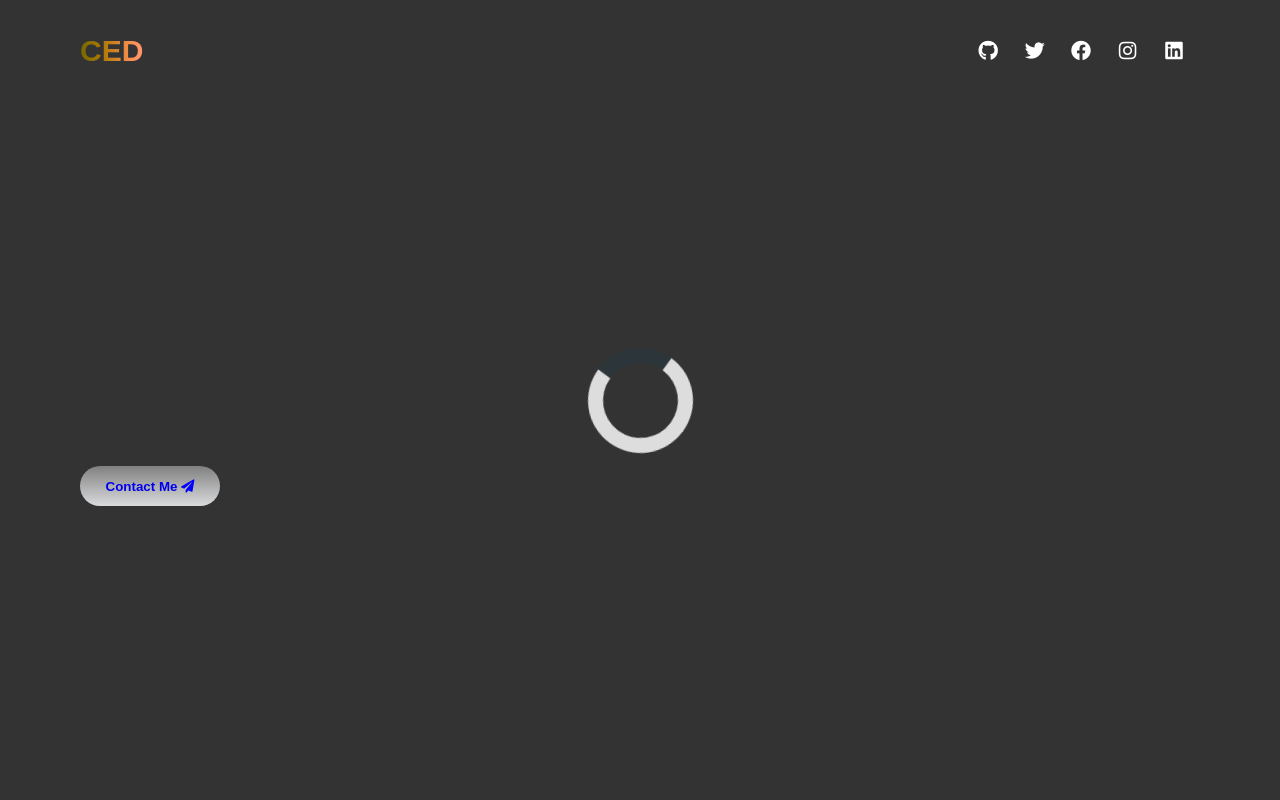
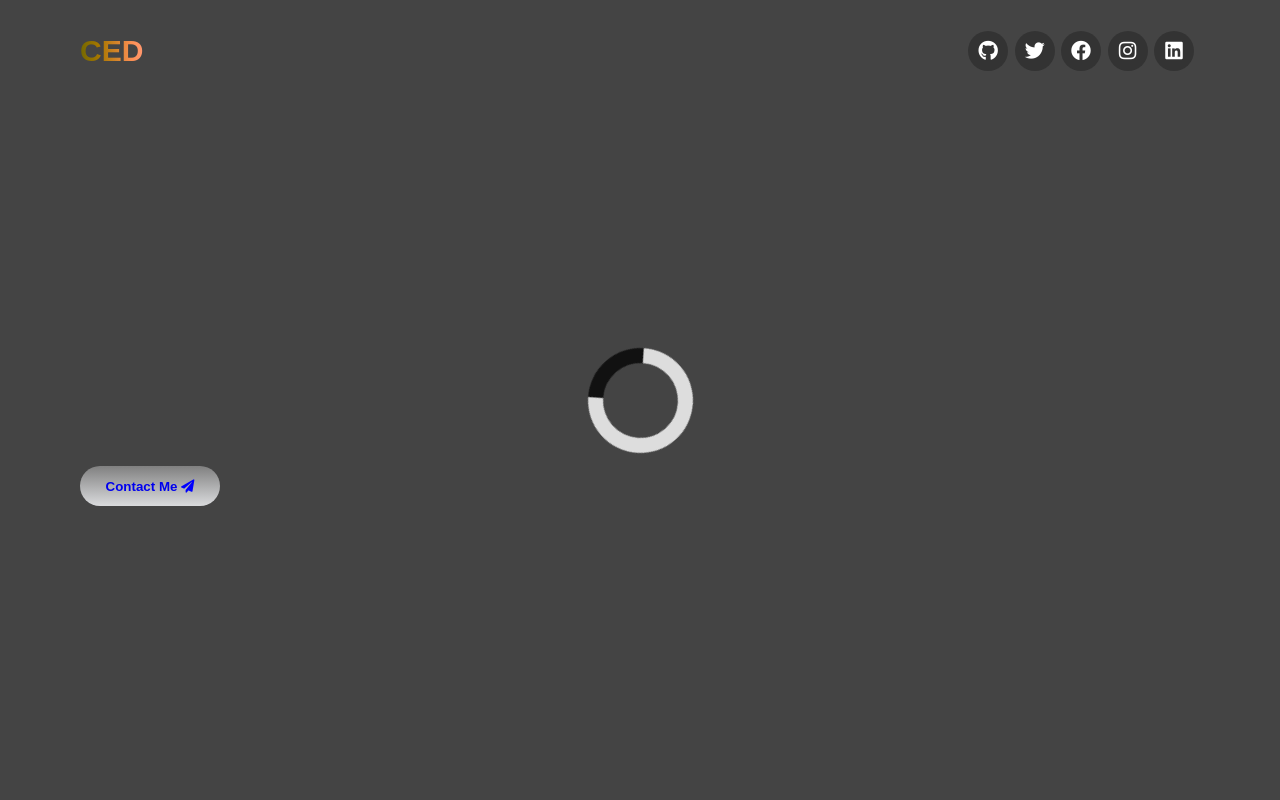
Before and after one commit to Cedrick13/Ced-Portfolio, a PHP site: page / in a window 1280 px wide. Run offline with PHP 8.4, Linux system fonts and the light colour scheme.

Commit message:
Adjust Loader Screen

```diff
--- a/style.css
+++ b/style.css
@@ -100,8 +100,8 @@
     display: flex;
     align-items: center;
     justify-content: center;
-    background: #333333;
-    transition: opacity 0.75s, visibility 0.75s;
+    background: #444444;
+    transition: opacity 1s, visibility 1s;
   }
 
   .loader--hidden {
@@ -114,9 +114,9 @@
     width: 75px;
     height: 75px;
     border: 15px solid #dddddd;
-    border-top-color: #2C3539;
+    border-top-color: #111;
     border-radius: 50%;
-    animation: loading 0.75s ease infinite;
+    animation: loading 1s ease infinite;
   }
 
   @keyframes loading {
```
